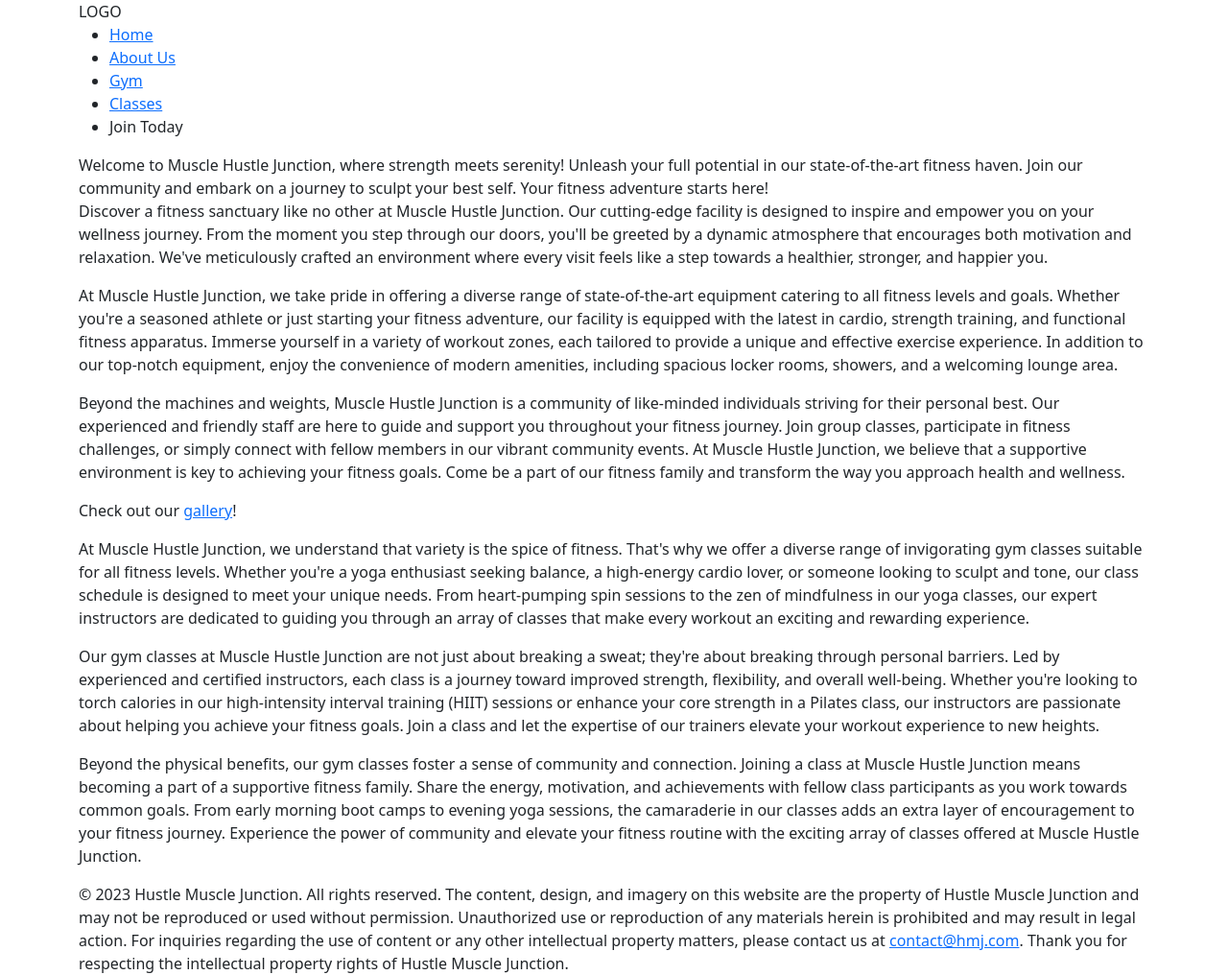
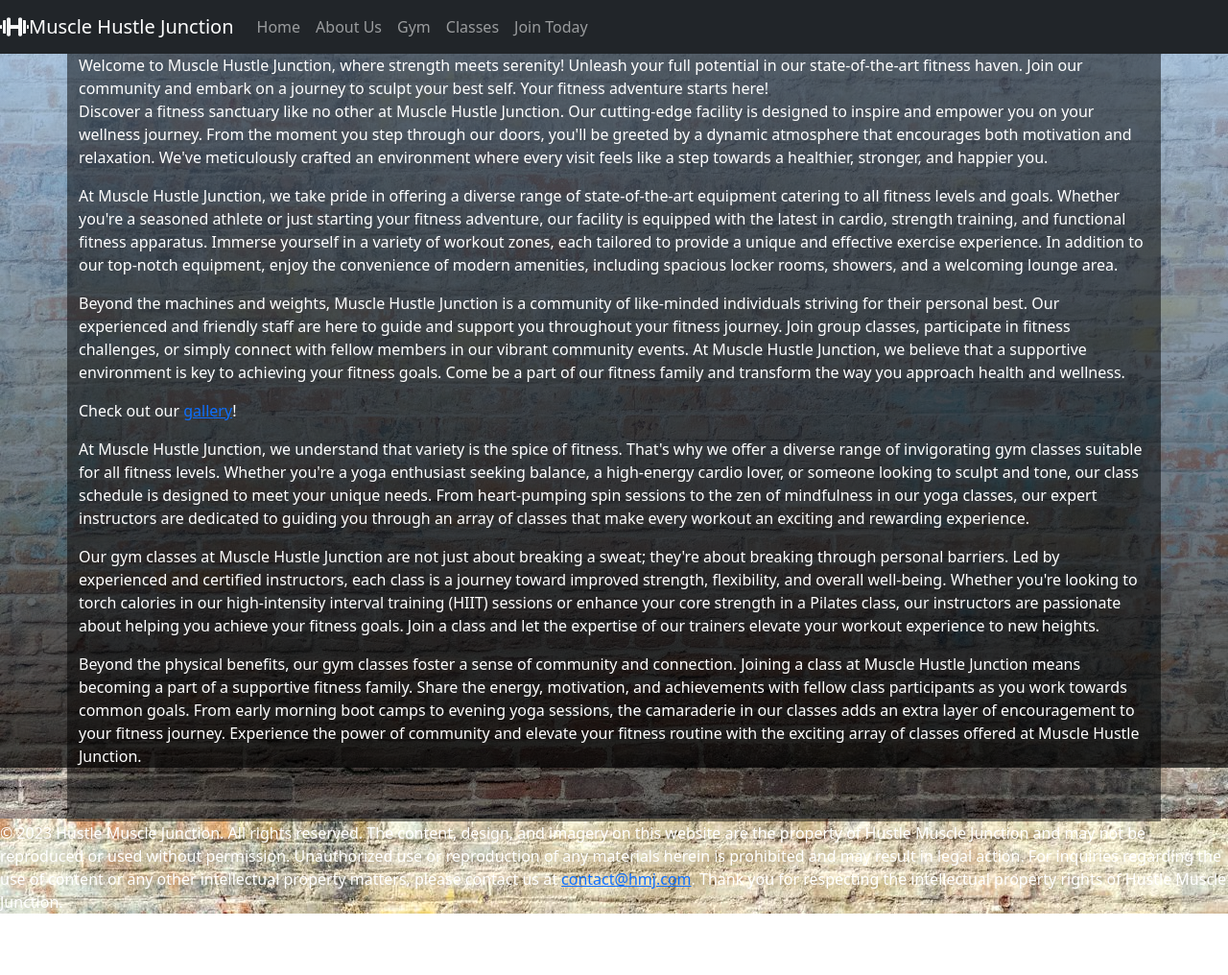
Before and after one commit to x23222166/gym-website, a plain HTML site: page index.html in a window 1280 px wide. Shown: the whole page at 96% size. After the commit the page ends 952 px from the top, so only its background shows below. Drawn offline with nearby package versions, Linux system fonts and the light colour scheme.

Commit message:
Add collapsable navbar

```diff
--- a/index.html
+++ b/index.html
@@ -10,21 +10,57 @@
       integrity="sha384-T3c6CoIi6uLrA9TneNEoa7RxnatzjcDSCmG1MXxSR1GAsXEV/Dwwykc2MPK8M2HN"
       crossorigin="anonymous"
     />
+    <link rel="stylesheet" href="./styles.css" />
   </head>
-  <body>
-    <div class="container">
+  <body class="text-white">
+    <div class="overlay"></div>
     <header>
-        LOGO
-        <navigation>
-          <ul>
-            <li><a href="./index.html">Home</a></li>
-            <li><a href="#about-us">About Us</a></li>
-            <li><a href="#about-us">Gym</a></li>
-            <li><a href="#about-us">Classes</a></li>
-            <li>Join Today</li>
+      <nav class="navbar navbar-expand-lg navbar-dark bg-dark">
+        <a class="navbar-brand" href="./index.html"
+          ><img
+            class="d-inline-block align-top"
+            src="./img/logo.png"
+            width="30"
+            height="30"
+            id="logo"
+            alt=""
+          />Muscle Hustle Junction</a
+        >
+        <button
+          class="navbar-toggler"
+          type="button"
+          data-toggle="collapse"
+          data-target="#navbarToggler"
+          aria-controls="navbarToggler"
+          aria-expanded="false"
+          aria-label="Toggle navigation"
+        >
+          <span class="navbar-toggler-icon"></span>
+        </button>
+
+        <div class="collapse navbar-collapse" id="navbarToggler">
+          <ul class="navbar-nav mr-auto mt-2 mt-lg-0">
+            <li class="nav-item active">
+              <a class="nav-link" href="#">Home</a>
+            </li>
+            <li class="nav-item">
+              <a class="nav-link" href="#about-us">About Us</a>
+            </li>
+            <li class="nav-item">
+              <a class="nav-link" href="#about-us">Gym</a>
+            </li>
+            <li class="nav-item">
+              <a class="nav-link" href="#about-us">Classes</a>
+            </li>
+            <li class="nav-item">
+              <a class="nav-link" href="#">Join Today</a>
+            </li>
           </ul>
-        </navigation>
+        </div>
+      </nav>
     </header>
+
+    <div id="homepage" class="container">
       <main>
         <section id="about-us">
           Welcome to Muscle Hustle Junction, where strength meets serenity!
@@ -104,16 +140,32 @@
           </p>
         </section>
       </main>
+    </div>
     <footer>
       © 2023 Hustle Muscle Junction. All rights reserved. The content, design,
-        and imagery on this website are the property of Hustle Muscle Junction
-        and may not be reproduced or used without permission. Unauthorized use
-        or reproduction of any materials herein is prohibited and may result in
-        legal action. For inquiries regarding the use of content or any other
+      and imagery on this website are the property of Hustle Muscle Junction and
+      may not be reproduced or used without permission. Unauthorized use or
+      reproduction of any materials herein is prohibited and may result in legal
+      action. For inquiries regarding the use of content or any other
       intellectual property matters, please contact us at
       <a href="mailto:contact@hmj.com">contact@hmj.com</a>. Thank you for
       respecting the intellectual property rights of Hustle Muscle Junction.
     </footer>
-    </div>
+
+    <script
+      src="https://code.jquery.com/jquery-3.2.1.slim.min.js"
+      integrity="sha384-KJ3o2DKtIkvYIK3UENzmM7KCkRr/rE9/Qpg6aAZGJwFDMVNA/GpGFF93hXpG5KkN"
+      crossorigin="anonymous"
+    ></script>
+    <script
+      src="https://cdn.jsdelivr.net/npm/popper.js@1.12.9/dist/umd/popper.min.js"
+      integrity="sha384-ApNbgh9B+Y1QKtv3Rn7W3mgPxhU9K/ScQsAP7hUibX39j7fakFPskvXusvfa0b4Q"
+      crossorigin="anonymous"
+    ></script>
+    <script
+      src="https://cdn.jsdelivr.net/npm/bootstrap@4.0.0/dist/js/bootstrap.min.js"
+      integrity="sha384-JZR6Spejh4U02d8jOt6vLEHfe/JQGiRRSQQxSfFWpi1MquVdAyjUar5+76PVCmYl"
+      crossorigin="anonymous"
+    ></script>
   </body>
 </html>
--- a/styles.css
+++ b/styles.css
@@ -1,11 +1,11 @@
+body {
+  background-image: url("./img/wall-bg.jpg");
+  background-attachment: fixed;
+}
+
 h3 {
   margin-top: 2.5rem;
   margin-bottom: 1rem;
-}
-
-#game-body {
-  background-image: url("./img/wall-bg.jpg");
-  background-attachment: fixed;
 }
 
 .overlay {
@@ -15,7 +15,7 @@ h3 {
   z-index: -1;
 }
 
-#game, #game-results {
+#game, #game-results, #homepage {
   height: auto;
   min-height: 100vh;
   background-color: rgba(0, 0, 0, 0.5);
```
Also changed, not shown: img/logo.png (added). Lines whose indentation alone changed are shown as unchanged.
